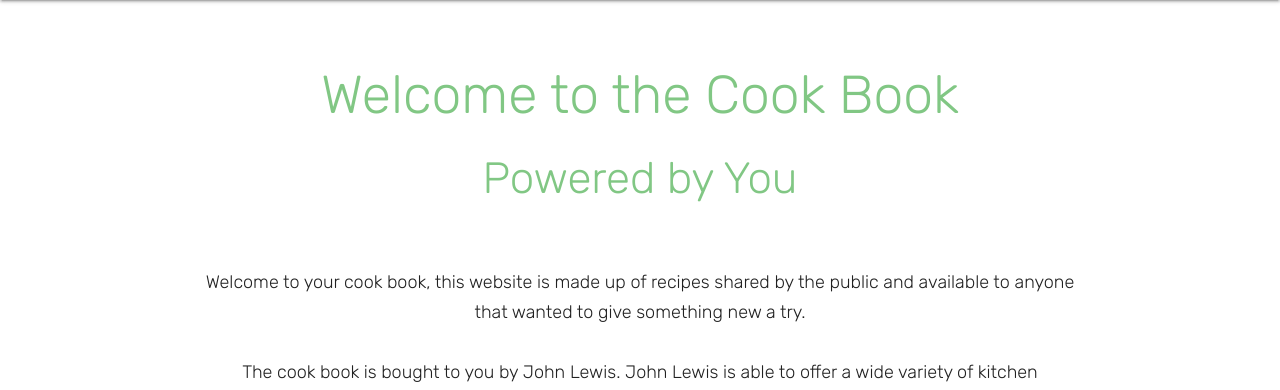
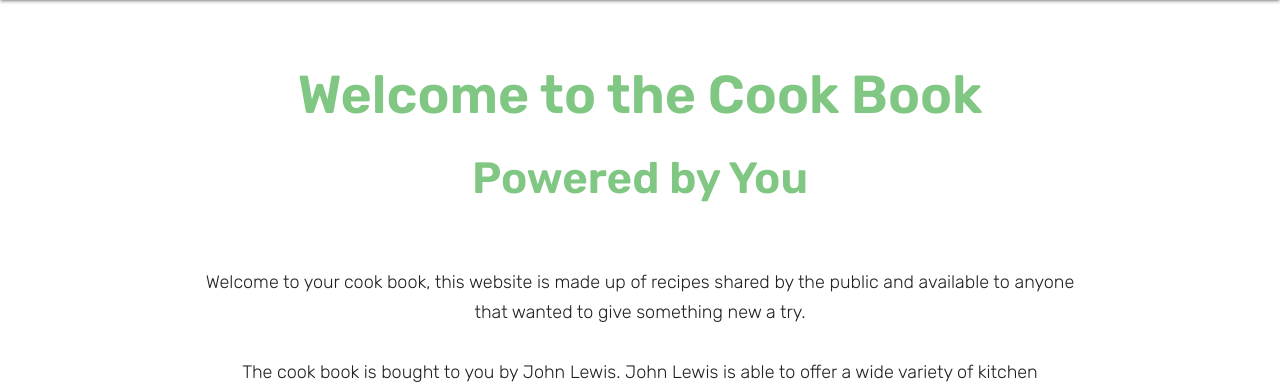
Before and after one commit to Code-Institute-Submissions/Code-Institute-Submissions-SuperGibbon-MS3, a Flask app: page / in a window 1280 px wide. Shown: the part 64-454 px from the top of the page. Run offline with Flask 2, Linux system fonts and the light colour scheme; some libraries are stand-ins or nearby versions.

Commit message:
Fixed style on home.html for titles

```diff
--- a/templates/home.html
+++ b/templates/home.html
@@ -4,8 +4,8 @@
 <div class="container">
     <div class="row">
         <div class="col s12 center home-title">
-            <h2 class="title.text green-text text-lighten-2">Welcome to the Cook Book</h2>
-            <h3 class="title.text green-text text-lighten-2">Powered by You</h3>
+            <h2 class="title-font green-text text-lighten-2">Welcome to the Cook Book</h2>
+            <h3 class="title-font green-text text-lighten-2">Powered by You</h3>
         </div>
         <div class="col s12 home-info center">
             <p class="par-text">
```
